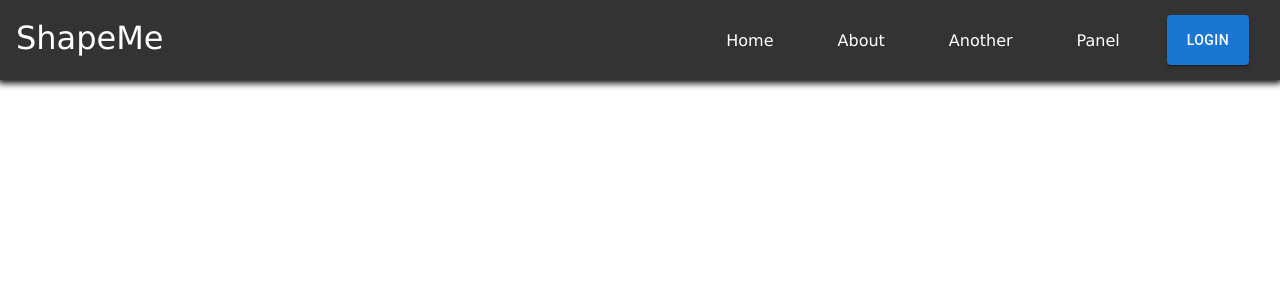
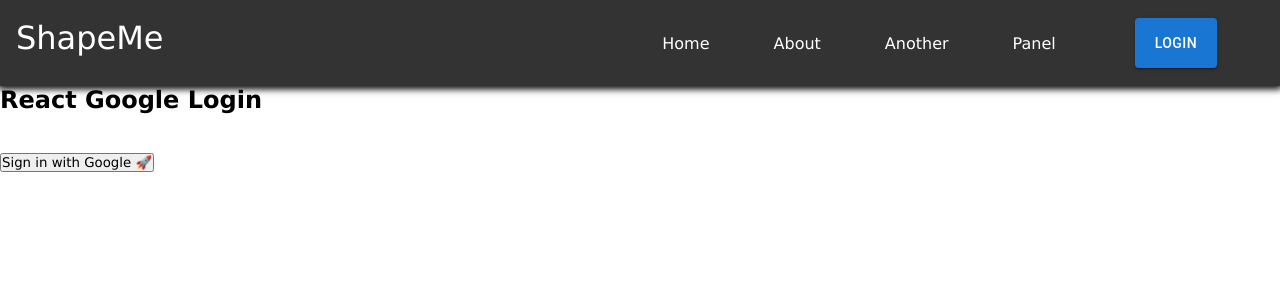
Before and after one commit to Kaloteeh/QuizMania, a React (Vite) app in the folder ShapeMe/: page /login in a window 1280 px wide. Shown: the top 300 px of the page. Built offline with nearby package versions, Linux system fonts and the light colour scheme; no server answers.

Commit message:
Krijimi i login (vetem permes google acc)

```diff
--- a/ShapeMe/package.json
+++ b/ShapeMe/package.json
@@ -13,6 +13,7 @@
     "@emotion/react": "^11.11.1",
     "@emotion/styled": "^11.11.0",
     "@mui/material": "^5.14.0",
+    "@react-oauth/google": "^0.11.0",
     "react": "^18.2.0",
     "react-dom": "^18.2.0",
     "react-router-dom": "^6.14.1"
--- a/ShapeMe/src/App.jsx
+++ b/ShapeMe/src/App.jsx
@@ -3,7 +3,7 @@ import Home from './Pages/Home'
 import About from './Pages/About'
 import Another from './Pages/Another'
 import Header from './header/Header'
-// import Panel from './Pages/Panel'
+import Login from './Pages/Login'
 import Panel from './panel/Panel'
 import Navigation from './panel/elements/Navigation'
 import { Route, Routes, useLocation} from 'react-router-dom'
@@ -11,6 +11,8 @@ import { Route, Routes, useLocation} from 'react-router-dom'
 console.log(window.location)
 
 function App() {
+
+
 
   const location = useLocation();
 
@@ -29,9 +31,9 @@ function App() {
           {/* <Route path='/panel' element={<Panel/>}/> */}
           <Route path='/panel' element={<Panel/>}/>
           <Route path='/panel/navigation' element={<Navigation/>}/>
+          <Route path='/login' element={<Login/>}/>
+        </Routes>
 
-
-        </Routes>
       </div>
     </>
   )
--- /dev/null
+++ b/ShapeMe/src/Pages/Login.jsx
@@ -0,0 +1,60 @@
+import React, { useState, useEffect } from 'react';
+import { googleLogout, useGoogleLogin } from '@react-oauth/google';
+import axios from 'axios';
+
+function Login() {
+    const [ user, setUser ] = useState([]);
+    const [ profile, setProfile ] = useState(null);
+
+    const login = useGoogleLogin({
+        onSuccess: (codeResponse) => setUser(codeResponse),
+        onError: (error) => console.log('Login Failed:', error)
+    });
+
+    useEffect(
+        () => {
+            if (user) {
+                axios
+                    .get(`https://www.googleapis.com/oauth2/v1/userinfo?access_token=${user.access_token}`, {
+                        headers: {
+                            Authorization: `Bearer ${user.access_token}`,
+                            Accept: 'application/json'
+                        }
+                    })
+                    .then((res) => {
+                        setProfile(res.data);
+                    })
+                    .catch((err) => console.log(err));
+            }
+        },
+        [ user ]
+    );
+
+    // log out function to log the user out of google and set the profile array to null
+    const logOut = () => {
+        googleLogout();
+        setProfile(null);
+    };
+
+    return (
+        <div>
+            <h2>React Google Login</h2>
+            <br />
+            <br />
+            {profile ? (
+                <div>
+                    <img src={profile.picture} alt="user image" />
+                    <h3>User Logged in</h3>
+                    <p>Name: {profile.name}</p>
+                    <p>Email Address: {profile.email}</p>
+                    <br />
+                    <br />
+                    <button onClick={logOut}>Log out</button>
+                </div>
+            ) : (
+                <button onClick={() => login()}>Sign in with Google 🚀 </button>
+            )}
+        </div>
+    );
+}
+export default Login;
--- a/ShapeMe/src/header/Header.jsx
+++ b/ShapeMe/src/header/Header.jsx
@@ -12,7 +12,7 @@ return (
         <CustomLink to="/about" >About </CustomLink>
         <CustomLink to="/another" >Another </CustomLink>
         <CustomLink to="/panel" >Panel</CustomLink>
-        <Button variant='contained' className='btn' style={{height:50,padding:20,margin:15}}>LOGIN</Button>
+       <Link to='/login'> <Button variant='contained' className='btn' style={{height:50,padding:20,margin:15}}>LOGIN</Button></Link>
     </ul>
 </nav>
 </>
--- a/ShapeMe/src/header/header.css
+++ b/ShapeMe/src/header/header.css
@@ -33,7 +33,7 @@ body{
     /* padding: 0 2rem; */
     display: flex;
     align-items: center;
-    padding: 1.5rem 2rem
+    padding: 0.2rem 2rem
 
 }
 .site-title{
--- a/ShapeMe/src/main.jsx
+++ b/ShapeMe/src/main.jsx
@@ -2,12 +2,15 @@ import React from 'react'
 import ReactDOM from 'react-dom/client'
 import App from './App.jsx'
 import { BrowserRouter } from 'react-router-dom'
+import { GoogleOAuthProvider } from '@react-oauth/google';
 
 
 ReactDOM.createRoot(document.getElementById('root')).render(
+  <GoogleOAuthProvider clientId='230827833124-tnimfcl2qs7q5ii8gn5gdh1kal1o1phq.apps.googleusercontent.com'>
   <React.StrictMode>
     <BrowserRouter>
     <App />
     </BrowserRouter>
-  </React.StrictMode>,
+  </React.StrictMode>
+  </GoogleOAuthProvider>,
 )
```
Also changed, not shown: 1 other file (tests, documents, lock files or other folders).
